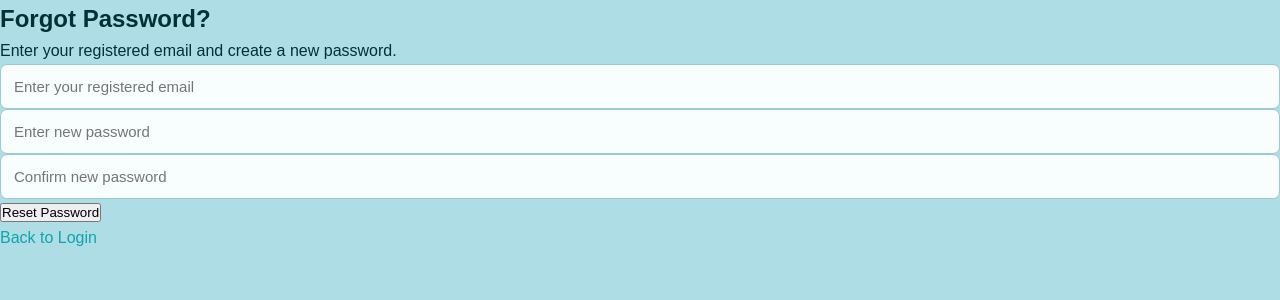
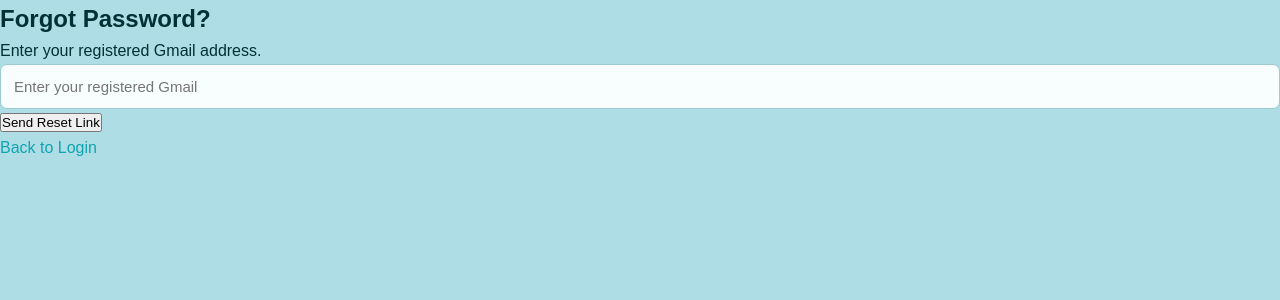
Before and after one commit to amayps01-ps/Research_AI, a Flask app: page /forgot-password in a window 1280 px wide. Shown: the top 300 px of the page. Run offline with Flask 3, Linux system fonts and the light colour scheme.

Commit message:
Revise forgot password page for Gmail address

```diff
--- a/templates/forgot_password.html
+++ b/templates/forgot_password.html
@@ -9,40 +9,22 @@
 <body>
     <div class="container">
         <h2>Forgot Password?</h2>
-        <p>Enter your registered email and create a new password.</p>
+        <p>Enter your registered Gmail address.</p>
 
         <form method="POST">
-
-            <!-- Email Address -->
             <input
                 type="email"
                 name="email"
-                placeholder="Enter your registered email"
+                placeholder="Enter your registered Gmail"
                 required
             >
 
-            <!-- New Password -->
-            <input
-                type="password"
-                name="new_password"
-                placeholder="Enter new password"
-                minlength="8"
-                required
-            >
-
-            <!-- Confirm Password -->
-            <input
-                type="password"
-                name="confirm_password"
-                placeholder="Confirm new password"
-                minlength="8"
-                required
-            >
-
-            <button type="submit">Reset Password</button>
+            <button type="submit">Send Reset Link</button>
         </form>
 
-        <p><a href="{{ url_for('login') }}">Back to Login</a></p>
+        <p>
+            <a href="{{ url_for('login') }}">Back to Login</a>
+        </p>
     </div>
 </body>
 </html>
```
